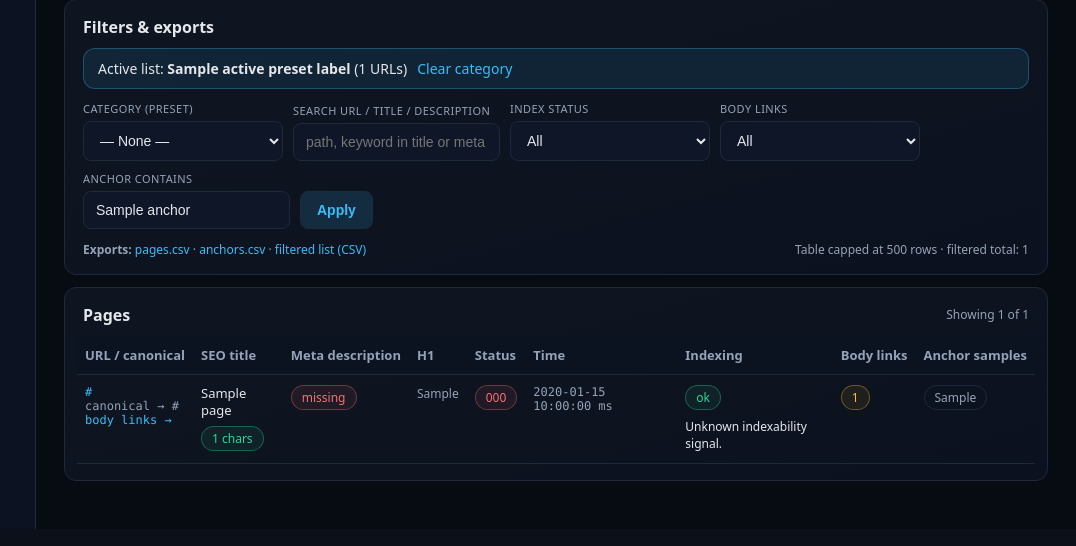
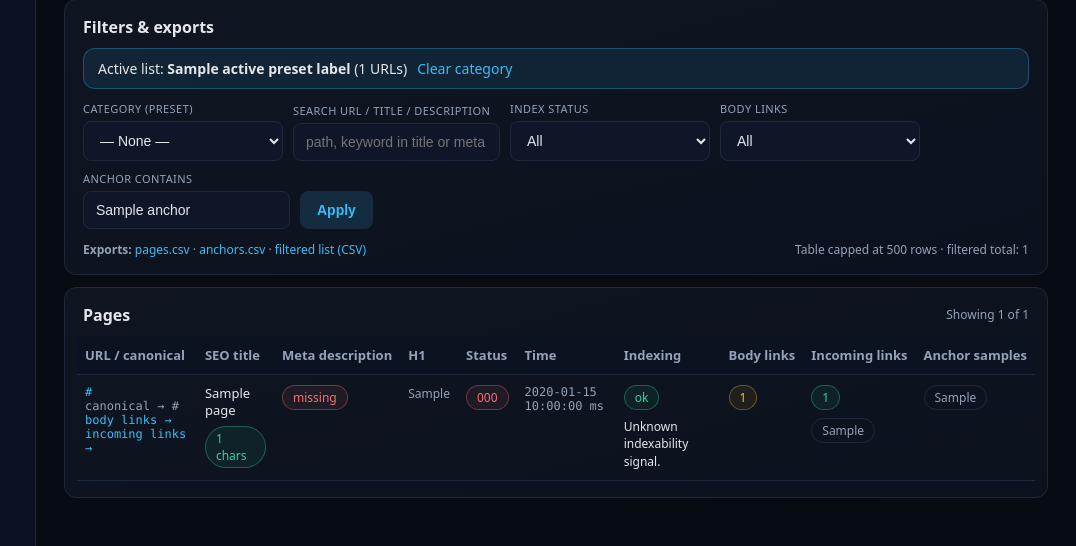
Before and after one commit to modester-Aish/audit, a Flask app: template audit_portal/templates/dashboard.html in a window 1280 px wide. Shown: the part 1327-1873 px from the top of the page, without its empty margins (204-1280 px from the left). Run offline with Flask 3, Linux system fonts and the light colour scheme; the template is opened without the code that fills it: most values are stand-ins (such as "Sample title", 1, 10 or a date in 2020); parts of the project's set-up code (start-up, migrations or seed data) failed here and were passed over.

Commit message:
feat: add incoming internal links view
Adds per-page incoming internal link count + anchor samples in the dashboard and a detail page to browse inbound links for a URL.

Made-with: Cursor

```diff
--- a/audit_portal/routes.py
+++ b/audit_portal/routes.py
@@ -562,6 +562,25 @@ def dashboard():
             link += "&run=" + str(rid)
         p["audit_links_url"] = link
 
+        incoming_count = 0
+        incoming_anchors: List[str] = []
+        for l in all_links_for_filter:
+            if l.get("to_url") != url:
+                continue
+            incoming_count += 1
+            a = (l.get("anchor_text") or "").strip()
+            if a and a not in incoming_anchors:
+                incoming_anchors.append(a)
+            if len(incoming_anchors) >= 12:
+                break
+        p["incoming_count"] = incoming_count
+        p["incoming_anchor_sample"] = incoming_anchors
+
+        inlink = "/audit/incoming-links?url=" + quote(url, safe="")
+        if rid:
+            inlink += "&run=" + str(rid)
+        p["incoming_links_url"] = inlink
+
     def _export_kw() -> Dict[str, Any]:
         d: Dict[str, Any] = {}
         if filters.q:
@@ -755,6 +774,22 @@ def page_links():
         run_id=request.args.get("run", type=int),
     )
 
+@bp.get("/incoming-links")
+def page_incoming_links():
+    url = (request.args.get("url") or "").strip()
+    state = _state_for_request()
+    all_links: List[Dict[str, object]] = list(state.get("links") or [])
+
+    items = [l for l in all_links if str(l.get("to_url", "")) == url]
+    items.sort(key=lambda l: (str(l.get("from_page_url", "")), str(l.get("anchor_text", ""))))
+
+    return render_template(
+        "incoming_links.html",
+        page_url=url,
+        items=items,
+        run_id=request.args.get("run", type=int),
+    )
+
 
 @bp.get("/export/anchors.csv")
 def export_anchors_csv():
--- a/audit_portal/templates/dashboard.html
+++ b/audit_portal/templates/dashboard.html
@@ -280,6 +280,7 @@
           <th>Time</th>
           <th>Indexing</th>
           <th>Body links</th>
+          <th>Incoming links</th>
           <th>Anchor samples</th>
         </tr>
       </thead>
@@ -296,6 +297,7 @@
                 <div class="small muted">canonical → {{ p.canonical_url }}</div>
               {% endif %}
               <div class="small"><a href="{{ p.audit_links_url }}">body links →</a></div>
+              <div class="small"><a href="{{ p.incoming_links_url }}">incoming links →</a></div>
             </td>
             <td style="max-width:260px;">
               {% if dt %}
@@ -347,6 +349,14 @@
               <span class="pill {% if p.has_body_internal_links %}good{% else %}warn{% endif %}">{{ p.body_internal_link_count }}</span>
             </td>
             <td>
+              <span class="pill {% if p.incoming_count|default(0) > 0 %}good{% else %}warn{% endif %}">{{ p.incoming_count|default(0) }}</span>
+              <div class="anchors" style="margin-top:8px;">
+                {% for a in p.incoming_anchor_sample %}
+                  <span class="pill">{{ a[:48] }}{% if a|length > 48 %}…{% endif %}</span>
+                {% endfor %}
+              </div>
+            </td>
+            <td>
               <div class="anchors">
                 {% for a in p.anchor_sample %}
                   <span class="pill">{{ a[:48] }}{% if a|length > 48 %}…{% endif %}</span>
--- a/audit_portal/templates/history.html
+++ b/audit_portal/templates/history.html
@@ -7,11 +7,6 @@
     <p class="muted" style="margin:0 0 16px; font-size:14px;">
       Finished, failed, and <strong>superseded</strong> crawls are saved here as <strong>snapshots</strong>. Opening a row uses <span class="mono">?run=id</span> in the URL — that view stays on old data until you switch back.
     </p>
-    {% if vercel_serverless %}
-      <div class="banner-warn" style="margin-bottom:16px;">
-        <strong>Note (serverless):</strong> Run history is stored on temporary disk (<span class="mono">/tmp</span>) and can reset on new instances/deploys. If you need permanent history, self-host with persistent storage.
-      </div>
-    {% endif %}
     <p class="muted" style="margin:0 0 16px; font-size:14px;">
       <strong>Latest crawl</strong> is always on <a href="{{ url_for('routes.dashboard') }}">Overview</a> without a run id. If you still see old numbers there, click <strong>Recrawl</strong> after changing the target URL.
     </p>
```
Also changed, not shown: audit_portal/templates/incoming_links.html (added, +28 -0 lines).
